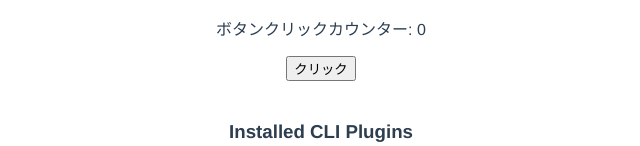
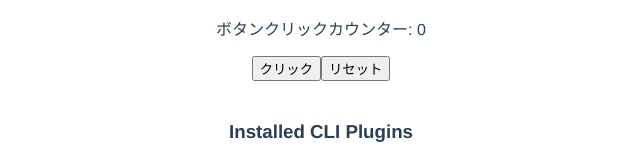
Before and after one commit to kumane422/test-something, a Vue app: page /#/ in a window 1280 px wide. Shown: the part 321-467 px from the top of the page, without its empty margins (319-959 px from the left). Built offline with nearby package versions, Linux system fonts and the light colour scheme.

Commit message:
Vuexの値リセット処理追加

```diff
--- a/src/components/HelloWorld.vue
+++ b/src/components/HelloWorld.vue
@@ -8,6 +8,7 @@
     </p>
     <p>ボタンクリックカウンター: {{ count }}</p>
     <button @click="increment">クリック</button>
+    <button @click="initCount">リセット</button>
     <h3>Installed CLI Plugins</h3>
     <ul>
       <li><a href="https://github.com/vuejs/vue-cli/tree/dev/packages/%40vue/cli-plugin-babel" target="_blank" rel="noopener">babel</a></li>
@@ -47,6 +48,9 @@ export default {
     increment() {
       this.$store.commit('increment')
     },
+    initCount() {
+      this.$store.dispatch("resetCount")
+    },
   },
 }
 </script>
--- a/src/store/index.js
+++ b/src/store/index.js
@@ -16,12 +16,18 @@ const store = new Vuex.Store({
   mutations: {
     increment(state) {
       state.count++
-    }
+    },
+    resetCount(state) {
+      state.count = 0
+    },
   },
   actions: {
     increment({ commit }) {
       commit('increment')
-    }
+    },
+    resetCount({ commit }) {
+      commit('resetCount')
+    },
   }
 })
 
```
